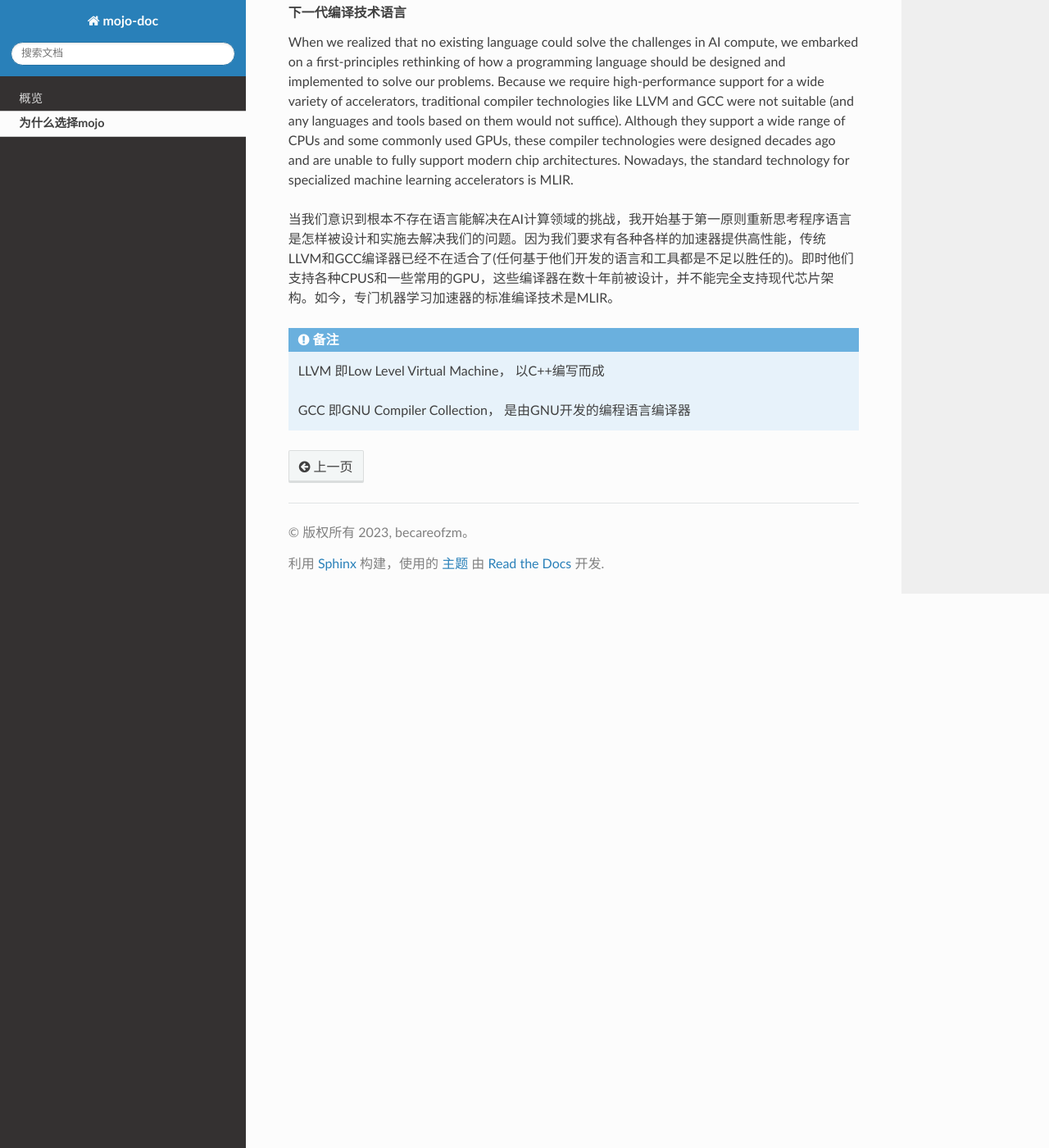
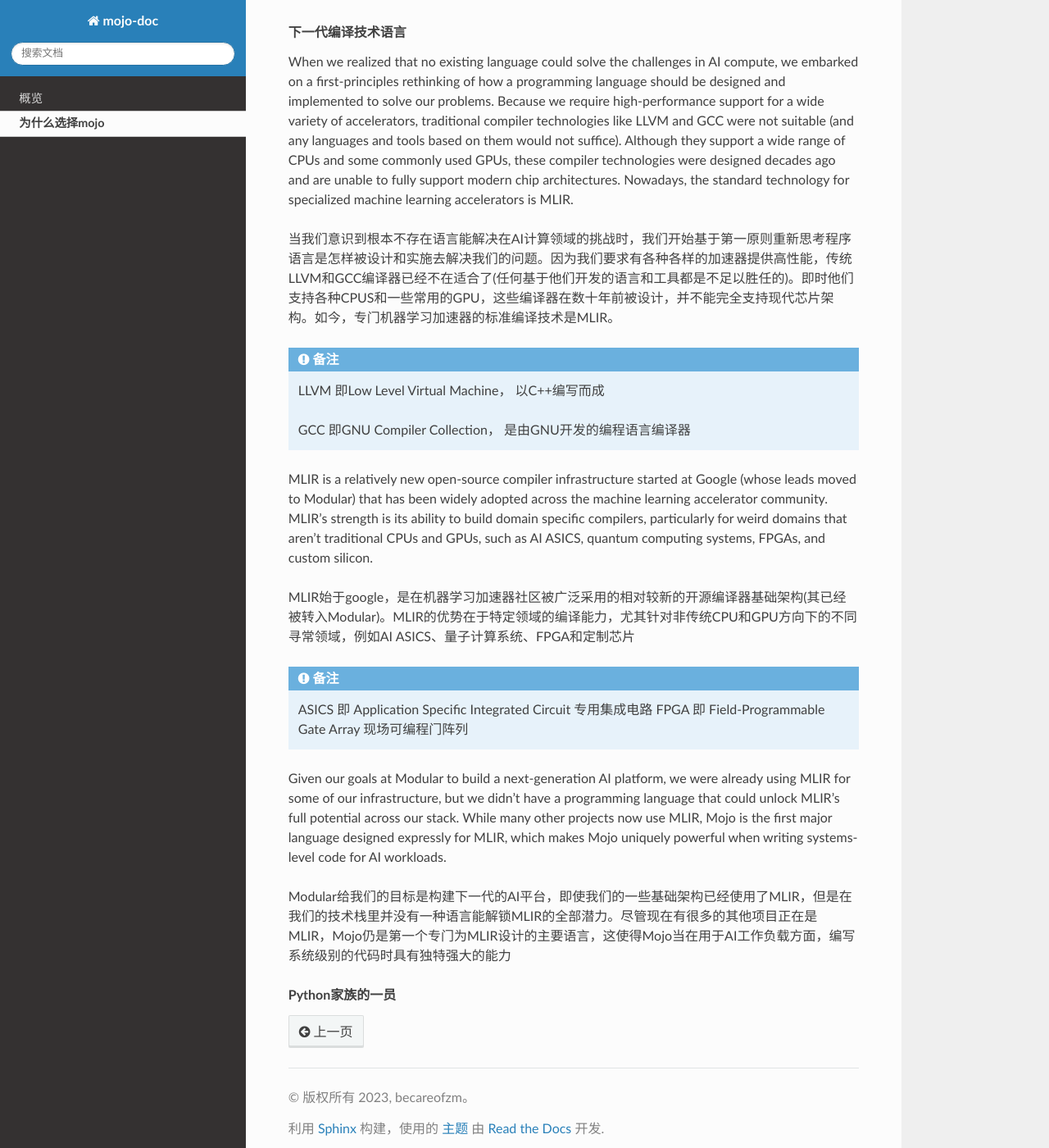
Before and after one commit to BeCareOfZm/mojo-doc, a Sphinx documentation site: the page built from source/why-mojo.rst, in a window 1280 px wide and 1400 px high, scrolled down 1177 px. Shown: the whole window at 82% size. Built offline with Sphinx 7.4.7 and the Read the Docs theme 2.0.0, drawn with Linux system fonts in a browser that asks for light colours; some of the changed text lies outside the part shown.

```diff
--- a/source/why-mojo.rst
+++ b/source/why-mojo.rst
@@ -7,6 +7,7 @@
 
 .. note::
     MLIR 即Multi-Level Intermediate Representation， 目的是做一个通用、可复用的编译器框架, 目前主要用于机器学习领域
+    Modular是一家专注于大模型开发环境的AI初创公司，它支持大语言、扩散、视觉、推荐等多种模型的开发和部署
 
 What we wanted was an innovative and scalable programming model that could target accelerators and other heterogeneous systems that are pervasive in the AI field. This meant a programming language with powerful compile-time metaprogramming, integration of adaptive compilation techniques, caching throughout the compilation flow, and other features that are not supported by existing languages.
 
@@ -25,9 +26,23 @@
 
 When we realized that no existing language could solve the challenges in AI compute, we embarked on a first-principles rethinking of how a programming language should be designed and implemented to solve our problems. Because we require high-performance support for a wide variety of accelerators, traditional compiler technologies like LLVM and GCC were not suitable (and any languages and tools based on them would not suffice). Although they support a wide range of CPUs and some commonly used GPUs, these compiler technologies were designed decades ago and are unable to fully support modern chip architectures. Nowadays, the standard technology for specialized machine learning accelerators is MLIR.
 
-当我们意识到根本不存在语言能解决在AI计算领域的挑战，我开始基于第一原则重新思考程序语言是怎样被设计和实施去解决我们的问题。因为我们要求有各种各样的加速器提供高性能，传统LLVM和GCC编译器已经不在适合了(任何基于他们开发的语言和工具都是不足以胜任的)。即时他们支持各种CPUS和一些常用的GPU，这些编译器在数十年前被设计，并不能完全支持现代芯片架构。如今，专门机器学习加速器的标准编译技术是MLIR。
+当我们意识到根本不存在语言能解决在AI计算领域的挑战时，我们开始基于第一原则重新思考程序语言是怎样被设计和实施去解决我们的问题。因为我们要求有各种各样的加速器提供高性能，传统LLVM和GCC编译器已经不在适合了(任何基于他们开发的语言和工具都是不足以胜任的)。即时他们支持各种CPUS和一些常用的GPU，这些编译器在数十年前被设计，并不能完全支持现代芯片架构。如今，专门机器学习加速器的标准编译技术是MLIR。
 
 .. note::
     LLVM 即Low Level Virtual Machine， 以C++编写而成
 
     GCC 即GNU Compiler Collection， 是由GNU开发的编程语言编译器
+
+MLIR is a relatively new open-source compiler infrastructure started at Google (whose leads moved to Modular) that has been widely adopted across the machine learning accelerator community. MLIR’s strength is its ability to build domain specific compilers, particularly for weird domains that aren’t traditional CPUs and GPUs, such as AI ASICS, quantum computing systems, FPGAs, and custom silicon.
+
+MLIR始于google，是在机器学习加速器社区被广泛采用的相对较新的开源编译器基础架构(其已经被转入Modular)。MLIR的优势在于特定领域的编译能力，尤其针对非传统CPU和GPU方向下的不同寻常领域，例如AI ASICS、量子计算系统、FPGA和定制芯片
+
+.. note::
+    ASICS 即 Application Specific Integrated Circuit 专用集成电路
+    FPGA 即 Field-Programmable Gate Array 现场可编程门阵列
+
+Given our goals at Modular to build a next-generation AI platform, we were already using MLIR for some of our infrastructure, but we didn’t have a programming language that could unlock MLIR’s full potential across our stack. While many other projects now use MLIR, Mojo is the first major language designed expressly for MLIR, which makes Mojo uniquely powerful when writing systems-level code for AI workloads.
+
+Modular给我们的目标是构建下一代的AI平台，即使我们的一些基础架构已经使用了MLIR，但是在我们的技术栈里并没有一种语言能解锁MLIR的全部潜力。尽管现在有很多的其他项目正在是MLIR，Mojo仍是第一个专门为MLIR设计的主要语言，这使得Mojo当在用于AI工作负载方面，编写系统级别的代码时具有独特强大的能力
+
+.. rubric:: Python家族的一员
```
